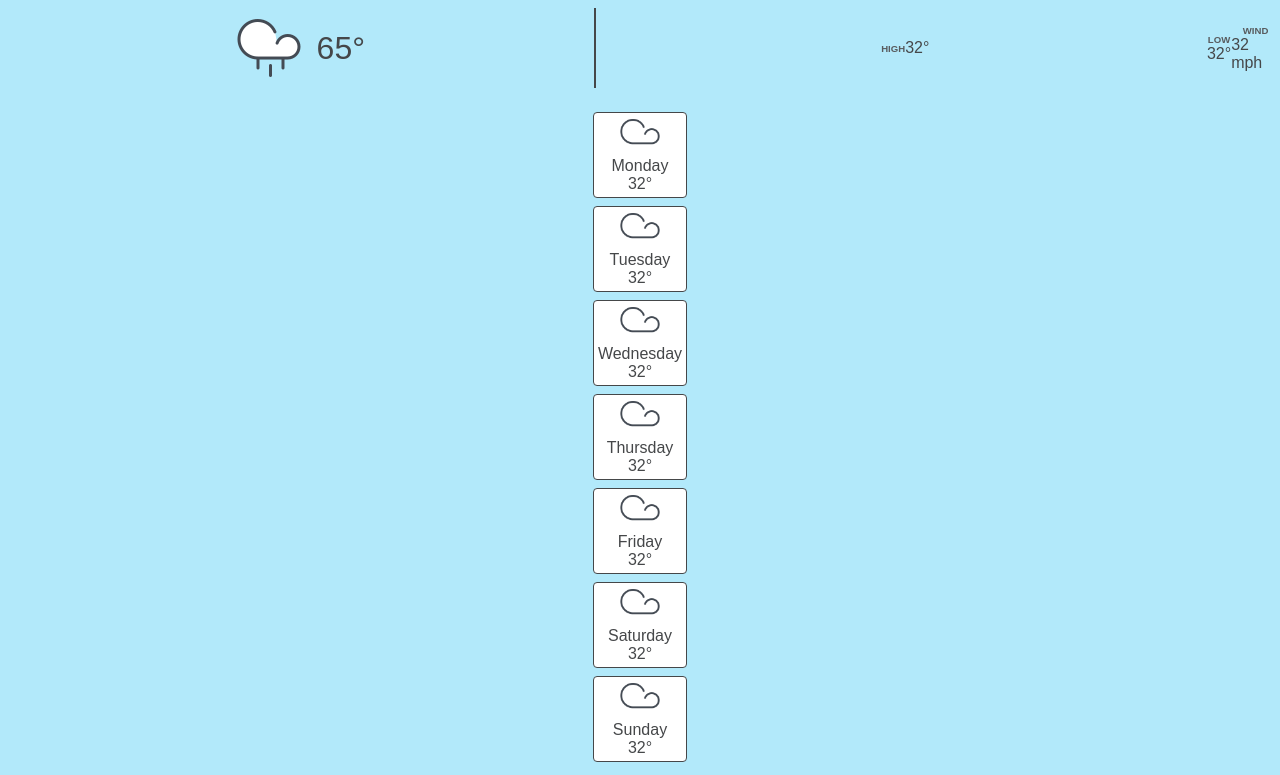
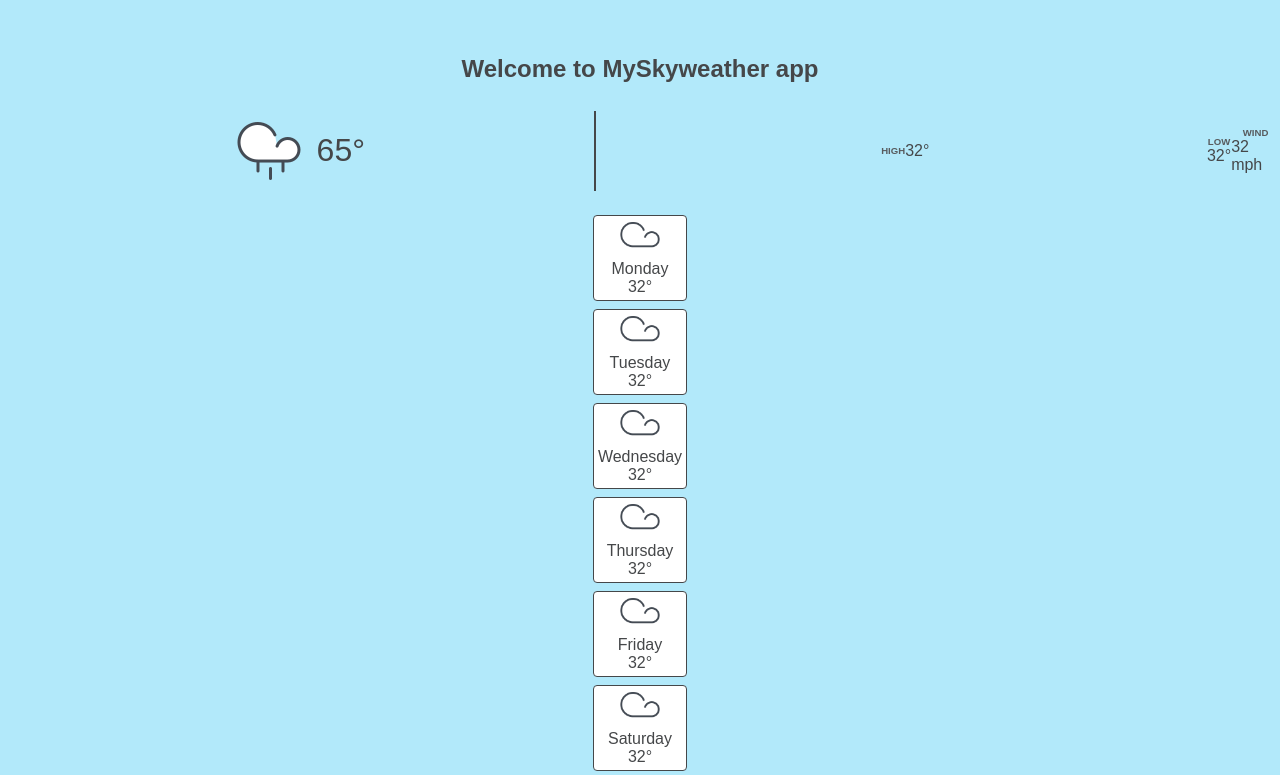
Before and after one commit to anna071387/GetMyWeather, a plain HTML site: page index.html in a window 1280 px wide. Shown: the top 775 px of the page. Drawn offline with nearby package versions, Linux system fonts and the light colour scheme.

Commit message:
updated weather app to incorporate link to readme file, date, and welcome note

```diff
--- a/assets/script.js
+++ b/assets/script.js
@@ -2,13 +2,16 @@
 
 // https://api.open-meteo.com/v1/forecast?latitude=52.52&longitude=13.41&hourly=temperature_2m,relativehumidity_2m,weathercode,windspeed_10m&daily=weathercode,temperature_2m_max,temperature_2m_min,windspeed_10m_max&temperature_unit=fahrenheit&windspeed_unit=mph&precipitation_unit=inch&timeformat=unixtime&timezone=America%2FChicago
 
-export function getWeather(lat, lon, timezone) {
+// export function getWeather(lat, lon, timezone) {
 
-}
+// }
 
 
 
+var today = dayjs();
 
+$('#1a').text(today.format('MMM D, YYYY'));
+console.log(today);
 
 
 
--- a/assets/style.css
+++ b/assets/style.css
@@ -19,6 +19,20 @@ body {
     display: flex;
     align-items: center;
 }
+
+.header-top {
+    display: flex;
+    width: 100%;
+    align-items: center;
+    justify-content: center;
+}
+.p-5 {
+    margin-top: 35px;
+    background-color: rgb(178, 233, 250);
+    width: 100vw;
+    color:  rgb(69, 71, 73);
+    text-align: center;
+  }
 
 .header-left {
     display: flex;
--- a/index.html
+++ b/index.html
@@ -13,7 +13,17 @@
 </head>
 
 <body class="blurred">
-    <header class="header">
+    <section class="header-top p-5 mb-4">
+            <h1 class="display-3">Welcome to MySky</h1>
+            <h1 class="display-3">weather app</h1>
+            <section>
+              <p id= "1a" id="3a" class="answer" style='font-size:36px'></p>
+            </p>
+            <p id="currentDay" class="lead" ></p>
+          </section>
+
+    </section>
+    <header class="header-top">
 
         <div class="header-left">
             <img class="weather-icon.large" src="./assets/images/icons/rain.png" data-current-icon />
@@ -172,7 +182,8 @@
 
 
 
-
+    <script src="https://cdn.jsdelivr.net/npm/dayjs@1.11.3/dayjs.min.js"
+    integrity="sha256-iu/zLUB+QgISXBLCW/mcDi/rnf4m4uEDO0wauy76x7U=" crossorigin="anonymous"></script>
     <script src="./assets/script.js"></script>
 </body>
 
```
Also changed, not shown: README.md.
